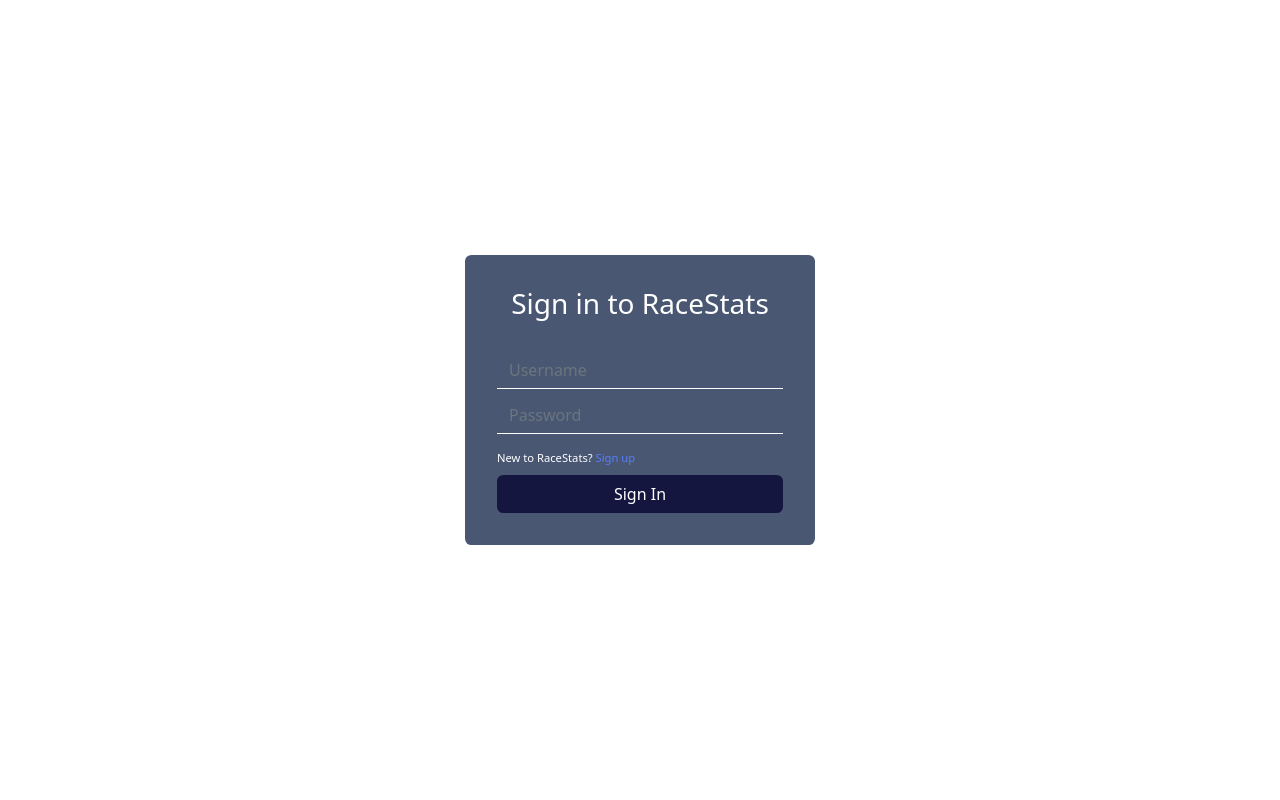
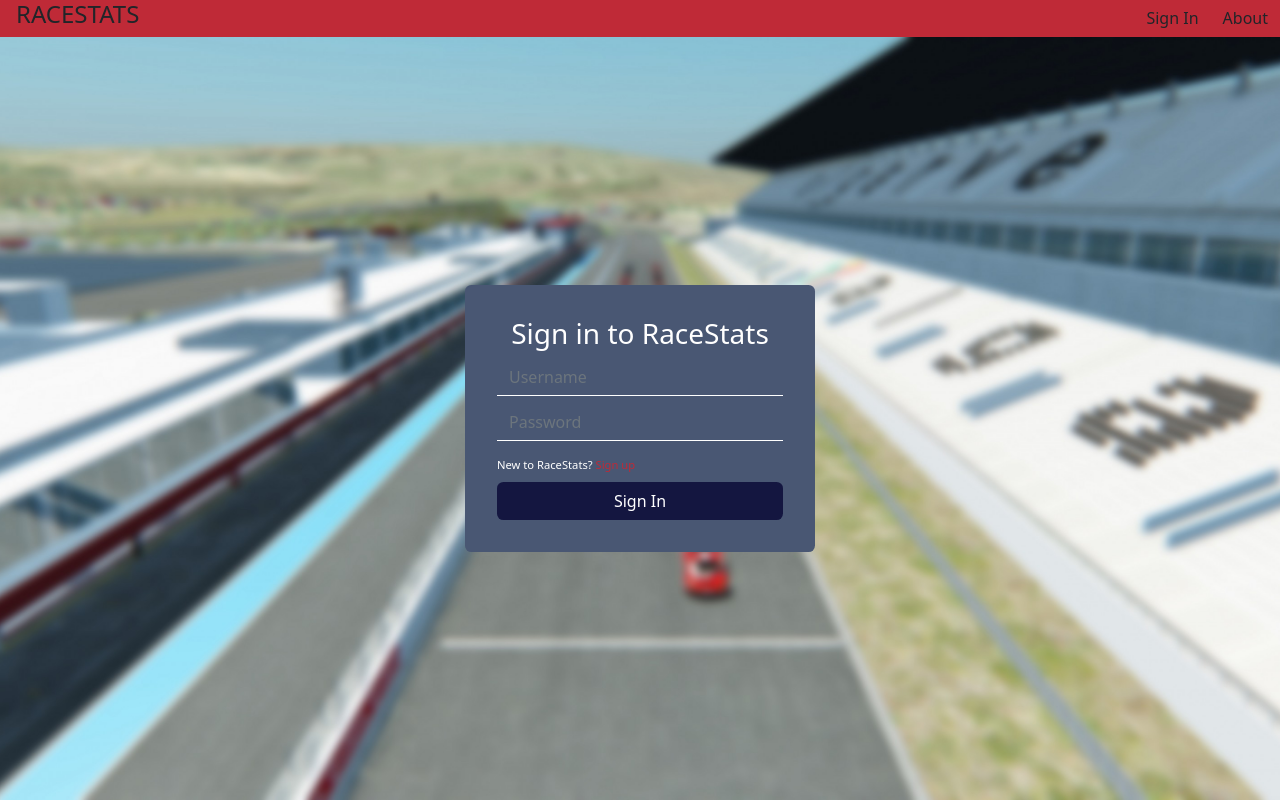
Before and after one commit to andreortizrijo/RaceStatsFrontEnd, an Angular app: page /login in a window 1280 px wide. Built offline with nearby package versions, Linux system fonts and the light colour scheme.

Commit message:
Global Header Added / Login Background Image Compressed / Reorganization on SCSS Structure

```diff
--- a/src/app/app.component.html
+++ b/src/app/app.component.html
@@ -1,2 +1,12 @@
 <!--<router-outlet></router-outlet>-->
-<app-login></app-login>
+<div class='app'>
+  <div class='navigation'>
+    <h4>RACESTATS</h4>
+    <button class='btn navigation__btn'>Sign In</button>
+    <button class='btn navigation__btn'>About</button>
+  </div>
+
+  <div class='app__main'>
+    <app-login></app-login>
+  </div>
+</div>
--- a/src/app/app.component.scss
+++ b/src/app/app.component.scss
@@ -0,0 +1,32 @@
+.app {
+  display: flex;
+  flex-direction: column;
+  height: 100%;
+
+  &__main {
+    flex: 1;
+  }
+}
+
+.navigation {
+  display: flex;
+  justify-content: flex-end;
+  align-items: center;
+  background-color: #BF2A37;
+
+  h4 {
+    flex: 1;
+    margin-left: 1rem;
+    margin-bottom: i0rem;
+  }
+
+  &__btn {
+    outline: none;
+    border: none;
+    padding: none;
+
+    &:focus {
+      box-shadow: none;
+      }
+  }
+}
--- a/src/app/app.module.ts
+++ b/src/app/app.module.ts
@@ -3,6 +3,10 @@
 
 import { AppRoutingModule } from './app-routing.module';
 import { AppComponent } from './app.component';
+
+import { HttpClientModule } from '@angular/common/http';
+import { FormsModule } from '@angular/forms';
+
 import { LoginComponent } from './login/login.component';
 
 @NgModule({
@@ -12,6 +16,8 @@
   ],
   imports: [
     BrowserModule,
+    HttpClientModule,
+    FormsModule,
     AppRoutingModule,
   ],
   providers: [],
--- a/src/app/login/login.component.html
+++ b/src/app/login/login.component.html
@@ -1,37 +1,18 @@
 <div class='login'>
   <div class='login__container'>
-    <header>
-      <div class='login__container__title'>
-        <h3>Sign in to RaceStats</h3>
-      </div>
-    </header>
+    <div class='login__container__title'>
+      <h3>Sign in to RaceStats</h3>
+    </div>
 
     <div class='mb-3 login__container__body'>
-      <input type='text' class='form-control login__container__body__input' name='username' placeholder="Username">
-      <input type='password' class='form-control login__container__body__input' name='password' placeholder="Password">
+      <input type='text' class='form-control login__container__body__input' name='username' [(ngModel)]='username' placeholder="Username">
+      <input type='password' class='form-control login__container__body__input' name='password' [(ngModel)]='password' placeholder="Password">
     </div>
 
       <div class='login__container__body__sign-up'>
-        <a>New to RaceStats? <span style='color:#577EFB'>Sign up</span></a>
+        <a>New to RaceStats? <span class='login__container__body__sign-up__btn'>Sign up</span></a>
       </div>
 
-    <button class='btn login__container__body__sign-in'>Sign In</button>
-
-    <!--<div class='row'>
-      <div class='col-5'>
-        <hr class='horizontal-line'>
-      </div>
-      <div class="col-2">
-        <a>OR</a>
-      </div>
-      <div class='col-5'>
-        <hr class='horizontal-line'>
-      </div>
-    </div>
-
-    <div class='row'>
-      <button class='col-10 offset-md-1 btn login__container__body__google-sign-in'>Sign In</button>
-    </div>-->
-
+    <button class='btn login__container__body__sign-in' (click)="onClick()">Sign In</button>
   </div>
 </div>
--- a/src/app/login/login.component.scss
+++ b/src/app/login/login.component.scss
@@ -2,6 +2,10 @@
   display: flex;
   justify-content: center;
   align-items: center;
+  background-image: url(./../../assets/img/loginBackground.jpg);
+  background-repeat: no-repeat;
+  background-size: cover;
+  background-position: center;
   height: 100%;
 
   &__container {
@@ -38,15 +42,16 @@
         color: #fff;
         font-size: 0.7rem;
         margin-bottom: 0.5rem;
+
+        &__btn{
+          color: #BF2A37;
+        }
       }
     }
   }
 }
 
-.horizontal-line{
-  border: 0.1rem solid #000;
-}
 
 header {
-  margin-bottom: 2rem;
+  margin-bottom: 1rem;
 }
--- a/src/app/login/login.component.ts
+++ b/src/app/login/login.component.ts
@@ -1,4 +1,5 @@
 import { Component, OnInit } from '@angular/core';
+import { HttpClient } from '@angular/common/http';
 
 @Component({
   selector: 'app-login',
@@ -7,9 +8,23 @@
 })
 export class LoginComponent implements OnInit {
 
-  constructor() { }
+  constructor(private http: HttpClient) { }
 
   ngOnInit(): void {
   }
 
+  info = {}
+  username: string = '';
+  password: string = '';
+  url = 'http://127.0.0.1:8000/api-users/login'
+
+  onClick() {
+    this.info = {
+      'username':this.username,
+      'password':this.password,
+    };
+
+    this.http.post(this.url, this.info);
+  }
+
 }
```
Also changed, not shown: src/assets/img/loginBackground.jpg (added).
